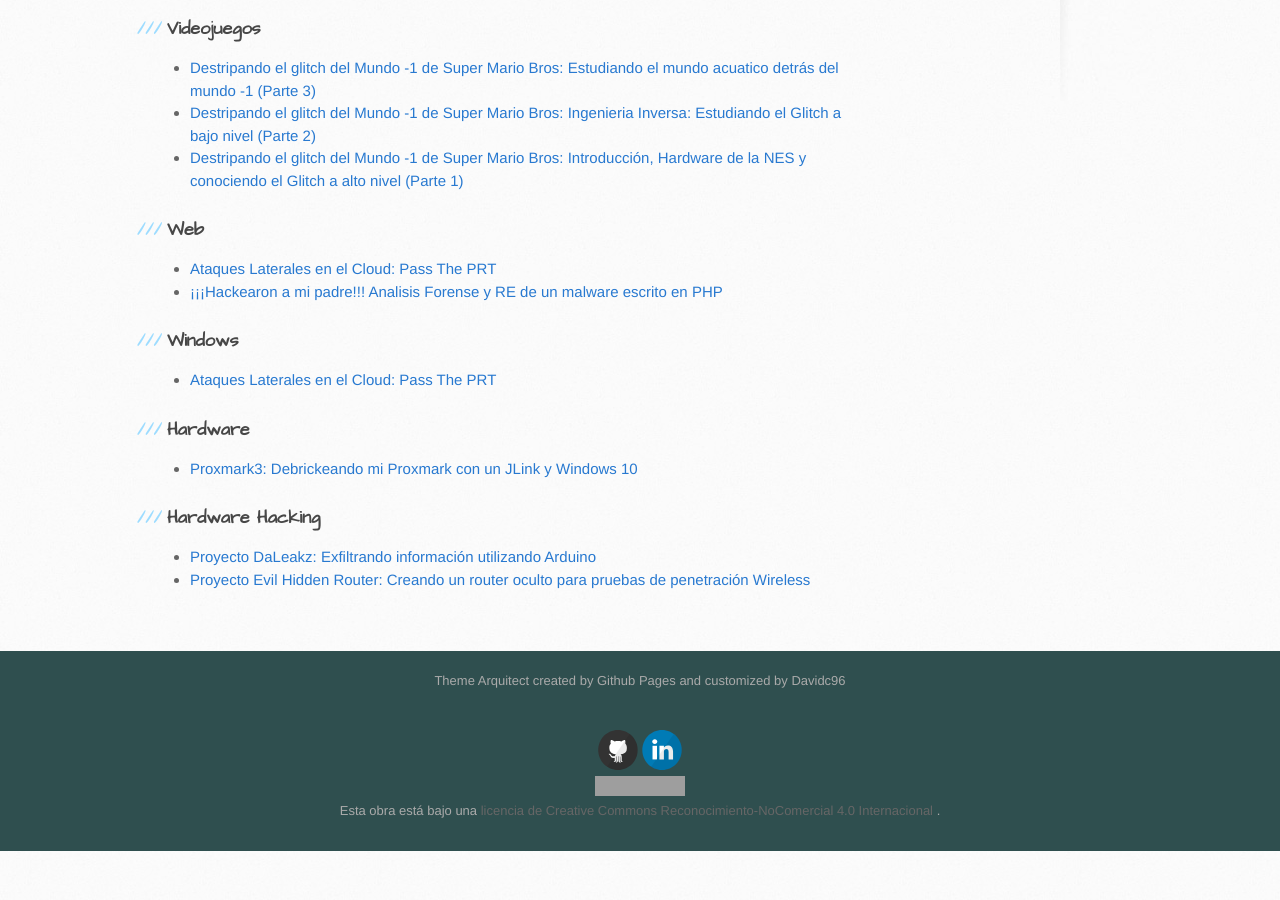
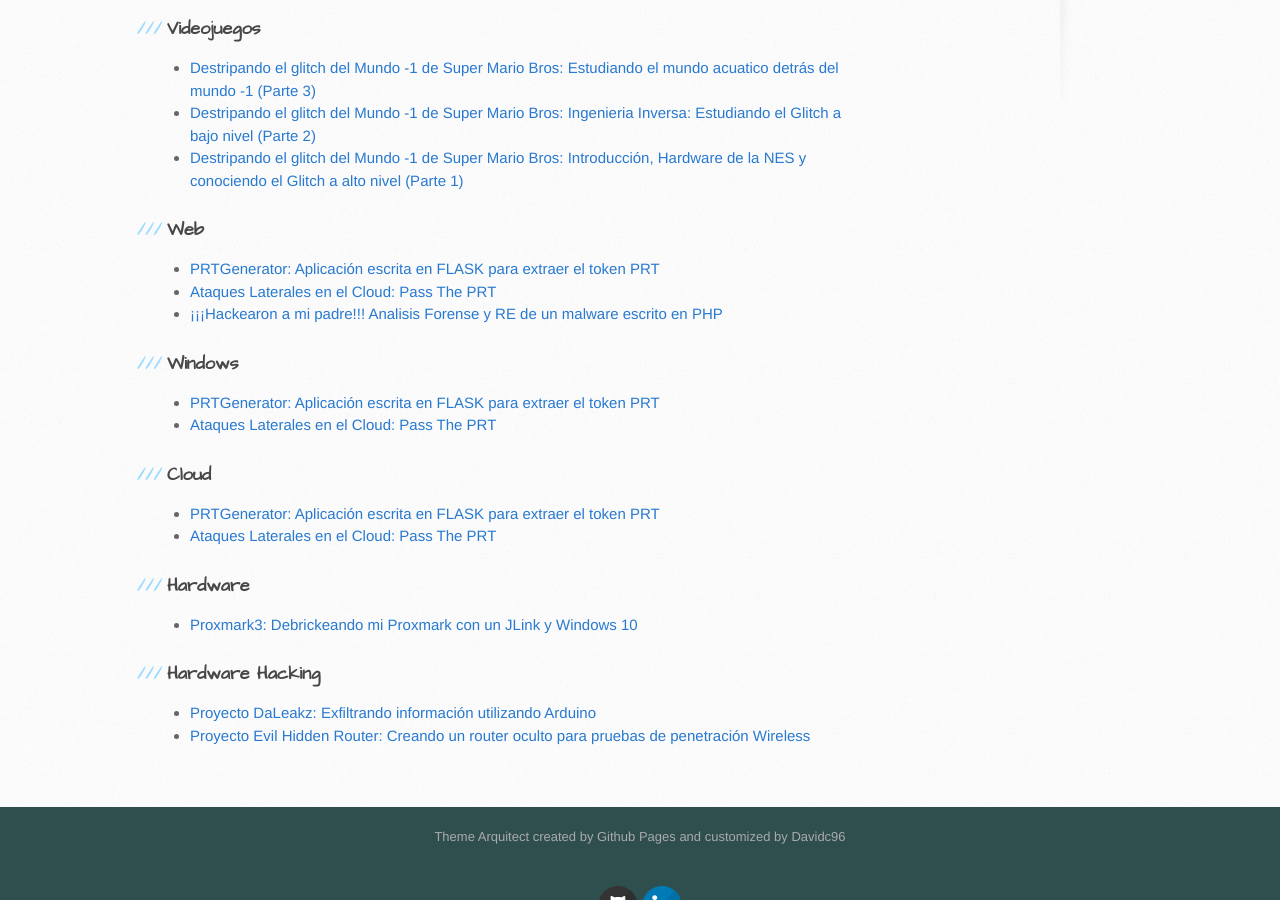
Before and after one commit to Davidc96/davidc96.github.io, a Jekyll site: the page built from _pages/directory.md, in a window 1280 px wide and 900 px high, scrolled down 604 px. Built offline with Jekyll 4.4.1, drawn with Linux system fonts in a browser that asks for light colours; before the commit the page ends 1455 px from its top, so only the background shows below that; part of the change alters nothing that is shown; grey boxes are pictures that could not be loaded.

Commit message:
New Post: PRTGenerator

````diff
--- a/_posts/2021-07-30-Ataques-Laterales-Cloud-Pass-PRT.md
+++ b/_posts/2021-07-30-Ataques-Laterales-Cloud-Pass-PRT.md
@@ -1,7 +1,7 @@
 ---
 layout: post
 author: David Cuadrado
-tag: [Windows, Web]
+tag: [Windows, Web, Cloud]
 title: "Ataques Laterales en el Cloud: Pass The PRT"
 ---
 ![PORTADA](https://davidc96.github.io/assets/images/posts/PASSPRT/portada.jpg?style=centerme)
--- /dev/null
+++ b/_posts/2022-03-19-PRTGenerator-Aplicacion-Flask-extraer-PRT.md
@@ -0,0 +1,82 @@
+---
+layout: post
+author: David Cuadrado
+tag: [Windows, Web, Cloud]
+title: "PRTGenerator: Aplicación escrita en FLASK para extraer el token PRT"
+---
+![PRT_PORTADA](https://davidc96.github.io/assets/images/posts/TOOLPRT/portada.jpg?style=centerme)
+
+Buenas a todos, en este post voy a enseñaros una herramienta desarrollada por mi que sirve para poder hacer ataques Pass The PRT y así conseguir acceder a un recurso en Azure que esté restringido sin necesidad de utilizar una máquina autorizada.
+
+A modo resumen, PRT viene de las siglas, Primary Refresh Token y es un token que sirve para poder obtener un token de acceso a la aplicación, si quereis información detallada de como funciona el ataque Pass the PRT y como montaros vuestro propio laboratorio totalmente gratuíto os dejo el <a href="">enlace a mi post que habla sobre el tema</a>.
+
+Para extraer este token, es necesario estar en una máquina la cual si tenga acceso a ese recurso y como necesitaba extraer ese token de manera rápida y eficiente decidí desarrollar una herramienta en FLASK.
+
+## PRTGenerator: Una herramienta para extraer paso a paso el token PRT
+
+PRTGenerator es una aplicación desarrollada en FLASK que permite paso a paso extraer el token PRT de una maquina que si tiene acceso a ese recurso. Esta herramienta levanta un servicio web para poder extraer el token a través del navegador.
+
+![FLASK_WEB](https://davidc96.github.io/assets/images/posts/TOOLPRT/FLASK_APP.JPG?style=centerme)
+
+### Primeros pasos
+
+La herramienta se encuentra en el siguiente github: <a href="http://github.com/Davidc96/PRTGenerator">https://github.com/Davidc96/PRTGenerator</a>
+
+![IMAGEN_REPO](https://davidc96.github.io/assets/images/posts/TOOLPRT/GITHUB_REPO.png?style=centerme)
+
+Una vez clonado el repositorio, creamos un entorno virtual con venv ejecutando el siguiente comando:
+
+```python3 -m venv .\venv```
+
+Activamos el entorno virtual ejecutando el script
+
+```.\venv\Scripts\activate.bat```
+
+Instalamos FLASK, seteamos la variable FLASK_APP que apunte a main.py.
+
+```
+pip install flask
+set FLASK_APP=main.py
+```
+
+Antes de ejecutar la aplicación es necesario obtener una URL dummy para generar un token PRT no funcional. Para ello abrimos el navegador en modo incognito y vamos a la URL <a href="https://teams.microsoft.com">https://teams.microsoft.com</a> y aparecerá la pantalla de login de Microsoft.
+
+![LOGIN_MICROSOFT](https://davidc96.github.io/assets/images/posts/TOOLPRT/LOGIN_MICROSOFT.png?style=centerme)
+
+Copiamos la URL que aparece en el login y la pegamos dentro del fichero main.py en la línea 4 dentro de la variable DUMMY_URI, esto solo lo hacemos una vez.
+
+![DUMMY_URI_PYTHON_CODE](https://davidc96.github.io/assets/images/posts/TOOLPRT/DUMMY_URL_CHANGE.png?style=centerme)
+
+Ahora si, ejecutamos la aplicación con ```flask run --host 0.0.0.0```
+
+### Uso de la aplicación
+
+Al entrar a la URL http://IP DE LA MÁQUINA:5000, aparecerá la siguiente pantalla:
+
+![MAIN_SCREEN](https://davidc96.github.io/assets/images/posts/TOOLPRT/FLASK_APP.JPG?style=centerme)
+
+La pantalla tiene un paso a paso que se debe de seguir para poder obtener el token PRT.
+
+Pasos:
+1. Copiamos la URL de la primera caja de texto y el primer token PRT generado en la segunda caja de texto, entramos y creamos una cookie de la siguiente manera
+
+- Nombre: x-ms-RefreshTokenCredential
+- Value: El base64 entregado
+- SecureFlag: True
+
+2. Al hacer F5 a la página, volvemos de nuevo al login pero con una URL diferente, copiamos la URL y la pegamos en la tercera caja de texto y le damos a generar.
+
+![F5_LOGIN_COOKIE](https://davidc96.github.io/assets/images/posts/TOOLPRT/TOKEN_GENERATED.png?style=centerme)
+
+3. Copiamos el valor del nuevo token PRT generado y lo ponemos en la cookie x-ms-RefreshTokenCredential y al darle a F5 ya hemos accedido al recurso o a la ventana de MFA.
+
+![LOGIN_MFA](https://davidc96.github.io/assets/images/posts/TOOLPRT/MFA_SCREEN.png?style=centerme)
+
+Y con esto ya estaríamos dentro de la aplicación sin necesidad de credenciales
+
+## Troubleshootings
+
+Este ataque solo funciona en Google Chrome o derivados (creo que si funciona en Microsoft Edge) pero no en Firefox, al menos, no he conseguido que funcione.
+En Microsoft Teams, a veces se muestra un error que dice: Ops, algo sale mal. Para resolver esto, haga clic en Cerrar sesión e intente iniciar sesión nuevamente. No te preocupes cuando se cierre la sesión porque cuando vuelvas a iniciarla se utilizará el PRT ya generado.
+
+En Microsoft Teams al entrar con el token PRT, entrá en un bucle infinito, para resolver esto, simplemente escribe en la URL https://teams.microsoft.com y se resolverá el problema.
````
Also changed, not shown: assets/images/posts/TOOLPRT/DUMMY_URL_CHANGE.png (added), assets/images/posts/TOOLPRT/F5_TOKEN_CREDENTIAL.png (added), assets/images/posts/TOOLPRT/FLASK_APP.JPG (added), assets/images/posts/TOOLPRT/GITHUB_REPO.png (added), assets/images/posts/TOOLPRT/LOGIN_MICROSOFT.png (added), assets/images/posts/TOOLPRT/MFA_SCREEN.png (added), assets/images/posts/TOOLPRT/TOKEN_GENERATED.png (added), assets/images/posts/TOOLPRT/portada.jpg (added).
